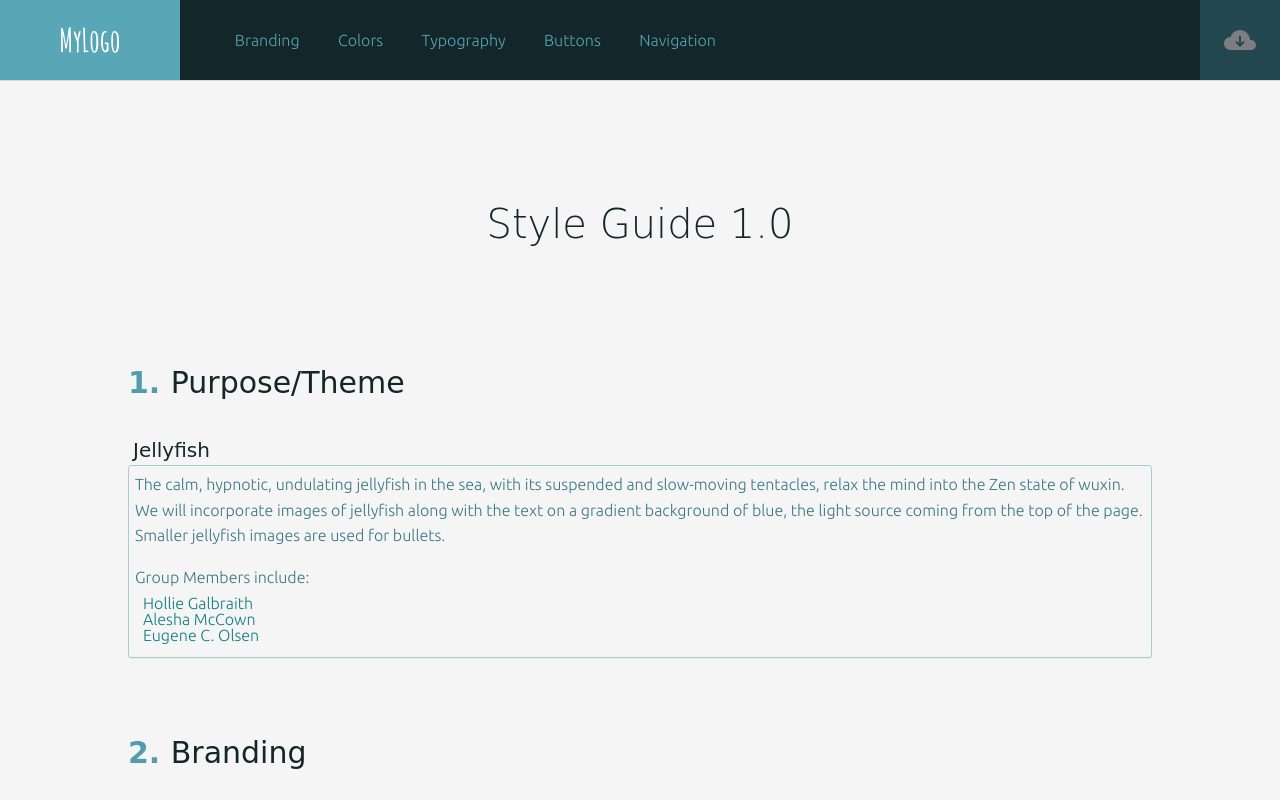
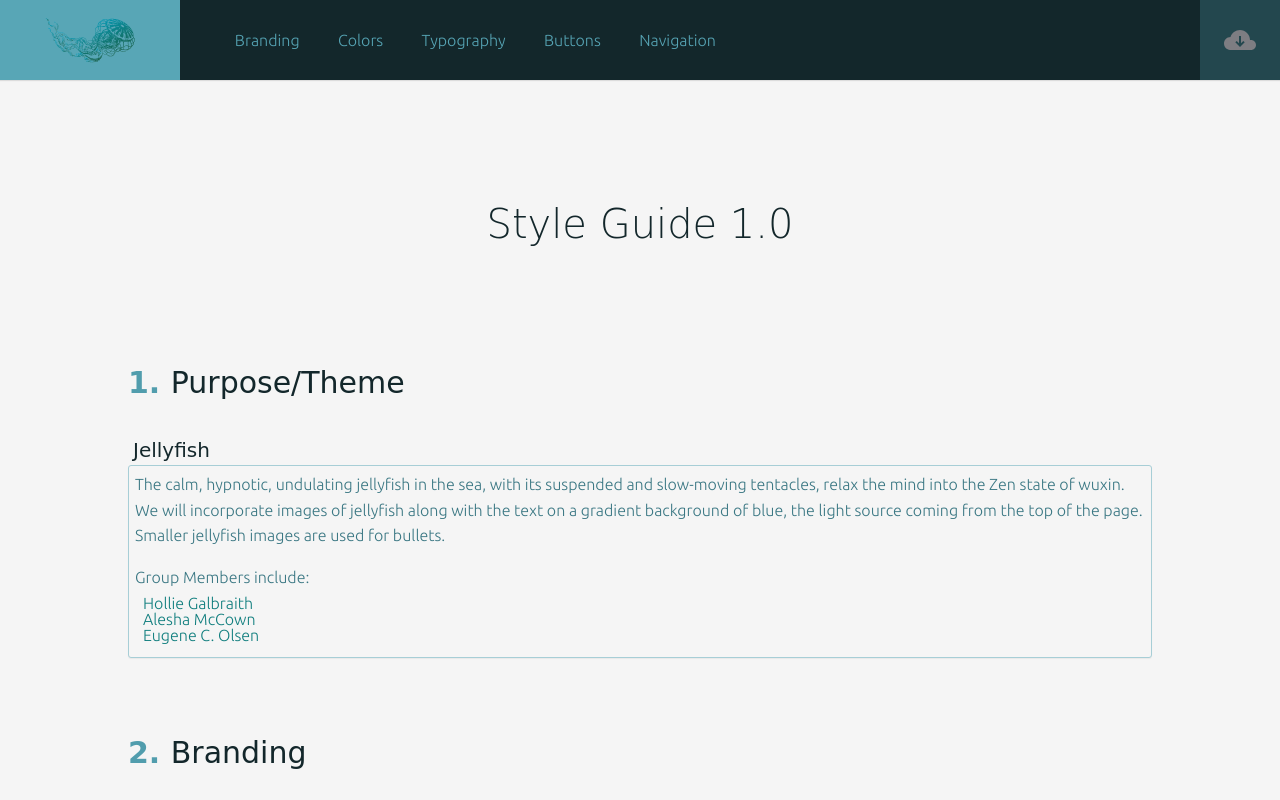
Before and after one commit to zen-group4/zen-group4.github.io, a website built with Parcel: page styleguide/src/index.html in a window 1280 px wide. Shown: the top 800 px of the page. Built offline with nearby package versions, Linux system fonts and the light colour scheme; a web font is replaced by a local one.

Commit message:
Use jellyfish logo

```diff
--- a/styleguide/src/index.html
+++ b/styleguide/src/index.html
@@ -12,7 +12,7 @@
   </head>
   <body>
     <header>
-      <div class="cd-logo"><img src="assets/logo.svg" alt="Logo" /></div>
+      <div class="cd-logo"><img src="assets/jellyfish.svg" alt="Logo" /></div>
 
       <nav>
         <ul class="cd-main-nav">
```
